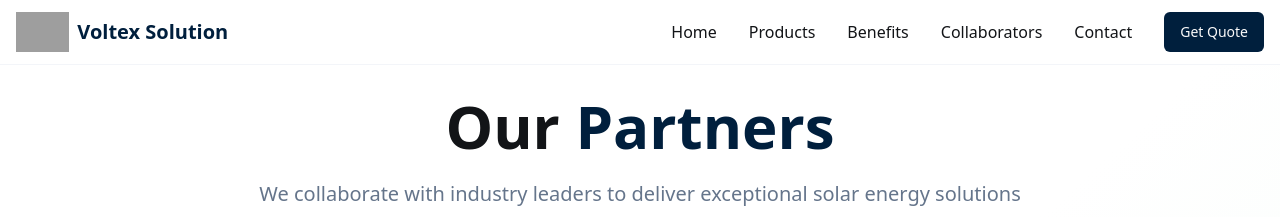
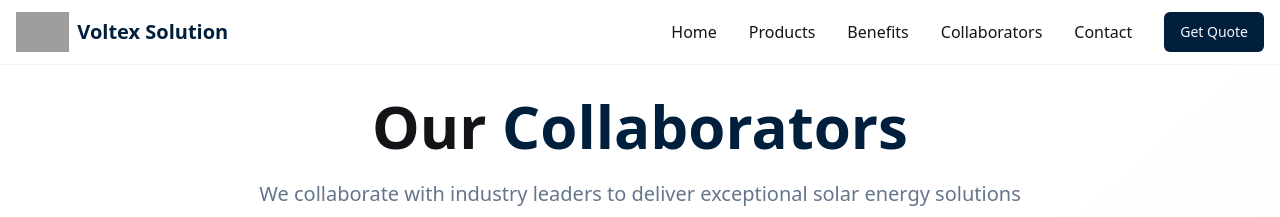
Before and after one commit to rajkorde-2184/site-voltex_solution, a React (Vite) app: page /collaborators in a window 1280 px wide. Shown: the top 217 px of the page. Built offline with nearby package versions, Linux system fonts and the light colour scheme; grey boxes are pictures that could not be loaded.

Commit message:
Update Collaborators.tsx

```diff
--- a/src/pages/Collaborators.tsx
+++ b/src/pages/Collaborators.tsx
@@ -27,7 +27,7 @@ const Collaborators = () => {
         <div className="container mx-auto px-4">
           <div className="text-center max-w-4xl mx-auto">
             <h1 className="text-4xl md:text-6xl font-bold text-foreground mb-6">
-              Our <span className="text-primary">Partners</span>
+              Our <span className="text-primary">Collaborators</span>
             </h1>
             <p className="text-xl text-muted-foreground mb-8">
               We collaborate with industry leaders to deliver exceptional solar energy solutions
```
